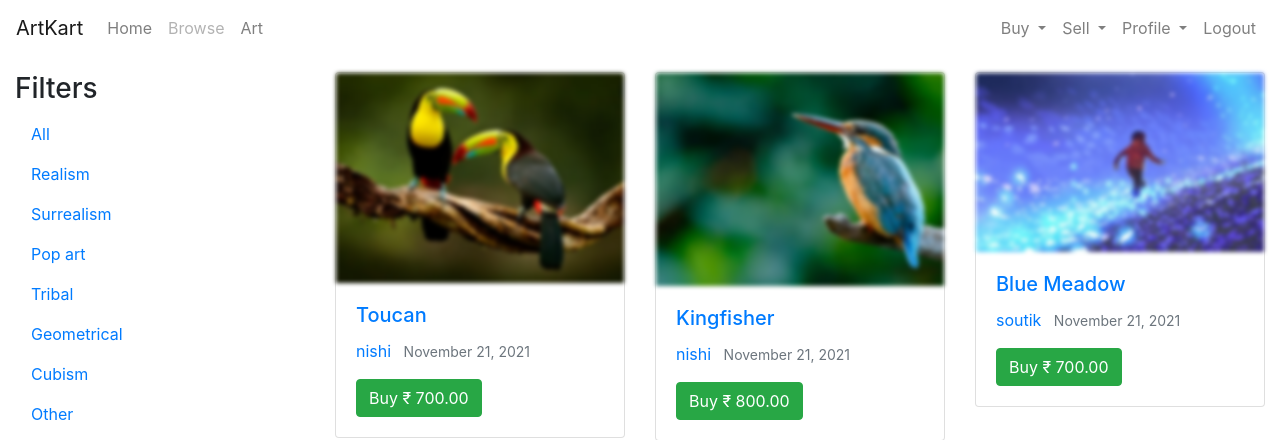
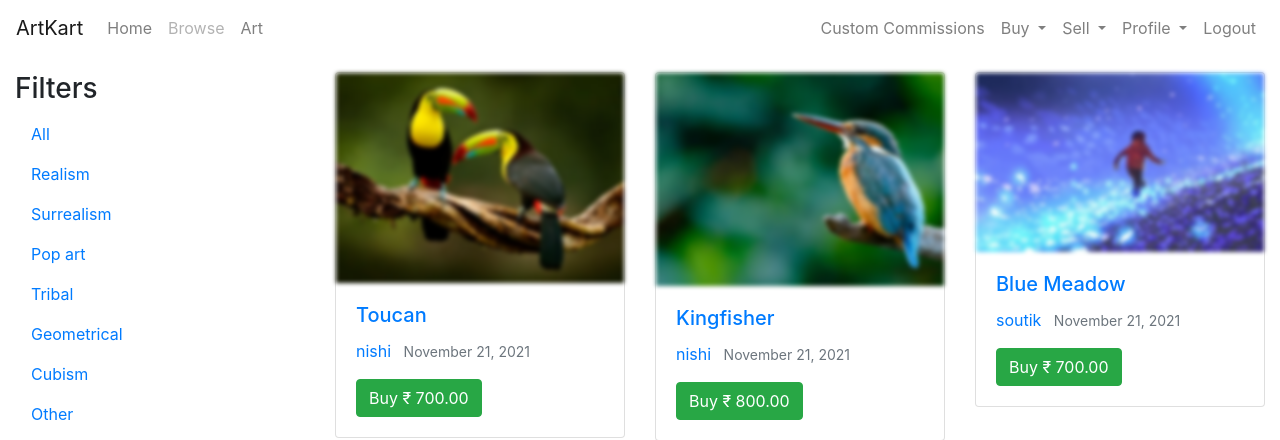
Before and after one commit to Milind712000/artkart, a Django app: page / in a window 1280 px wide. Shown: the top 440 px of the page. Run offline with Django 3.2, Linux system fonts and the light colour scheme; a user stored in the database is signed in; data comes from the database, SQL or seed files in the repository.

Commit message:
add custom commissions to navbar

```diff
--- a/blog/templates/blog/base.html
+++ b/blog/templates/blog/base.html
@@ -33,7 +33,7 @@
             </div>
             <div class="navbar-nav ml-auto">
                 {% if user.is_authenticated %}
-
+                <a class="nav-link" href="{% url 'list-custom' %}">Custom Commissions</a>
                 <li class="nav-item dropdown">
                     <a class="nav-link dropdown-toggle" href="#" id="navbarDropdown" role="button"
                         data-toggle="dropdown" aria-expanded="false">
```
